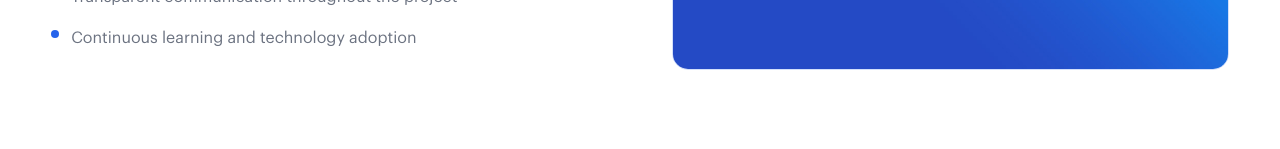
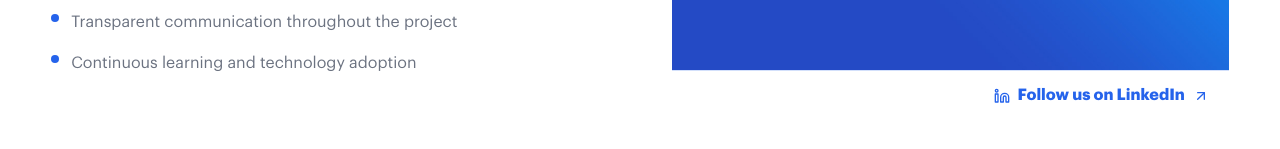
Before and after one commit to TheMehediHQ/Nexvibe, a Next.js app: page /vision in a window 1280 px wide. Shown: the part 741-890 px from the top of the page. Built offline with nearby package versions, Linux system fonts and the light colour scheme; no server answers.

Commit message:
feat: i update vision page

```diff
--- a/app/vision/VisionPageClient.tsx
+++ b/app/vision/VisionPageClient.tsx
@@ -2,6 +2,7 @@
 
 import Link from 'next/link';
 import Image from 'next/image';
+import { FiArrowUpRight, FiLinkedin } from 'react-icons/fi';
 
 export default function VisionPageClient() {
   return (
@@ -57,7 +58,7 @@ export default function VisionPageClient() {
             </div>
 
             <div
-              className="relative overflow-hidden rounded-2xl border"
+              className="relative overflow-hidden "
               style={{ borderColor: 'rgba(var(--accent-rgb), 0.2)' }}
             >
               <div className="relative aspect-square bg-gradient-to-br from-[rgba(var(--accent-rgb),0.1)] to-[rgba(var(--accent-rgb),0.05)]">
@@ -68,6 +69,24 @@ export default function VisionPageClient() {
                   className="object-cover"
                   sizes="(max-width: 768px) 100vw, 50vw"
                 />
+              </div>
+              <div
+                className="flex flex-wrap items-center justify-between gap-3 border-t px-4 py-3 text-sm font-semibold sm:px-5"
+                style={{ borderColor: 'rgba(var(--accent-rgb), 0.2)' }}
+              >
+                <span className="inline-flex items-center gap-2 text-[var(--text)]">
+
+                </span>
+                <a
+                  href="https://www.linkedin.com/in/mehedi-hasan1102"
+                  target="_blank"
+                  rel="noopener noreferrer"
+                  className="inline-flex items-center gap-2 text-base font-bold text-[var(--accent)] transition-opacity hover:opacity-80 sm:text-lg"
+                >
+                  <FiLinkedin aria-hidden="true" />
+                  <span>Follow us on LinkedIn</span>
+                  <FiArrowUpRight aria-hidden="true" />
+                </a>
               </div>
             </div>
           </div>
```
